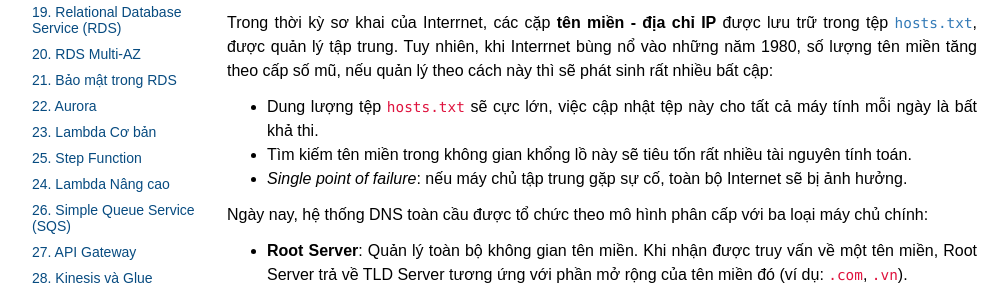
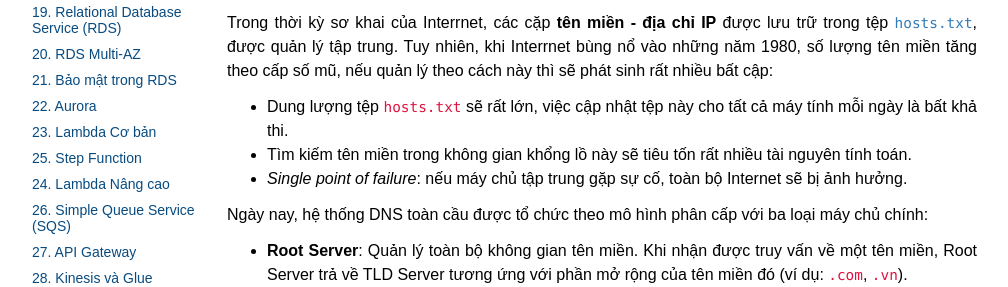
Before and after one commit to awscoban/awscoban.github.io, a Jekyll site: the page built from _posts/2026-02-14-route-53.md, in a window 1280 px wide and 900 px high, scrolled down 648 px. Shown: the part 162-449 px from the top of the window, without its empty margins (38-1046 px from the left). Built offline with Jekyll 4.4.1, drawn with Linux system fonts in a browser that asks for light colours; nearby versions of some CDN libraries; comment, search, counter and statistics services are not loaded.

Commit message:
chore: minor update

```diff
--- a/_posts/2026-02-14-route-53.md
+++ b/_posts/2026-02-14-route-53.md
@@ -40,7 +40,7 @@ Domain Name System (DNS) ra đời đề giải quyết vấn đề này, có th
 ### 1.1. Cấu trúc hệ thống DNS
 
 Trong thời kỳ sơ khai của Interrnet, các cặp **tên miền - địa chỉ IP** được lưu trữ trong tệp [`hosts.txt`](https://en.wikipedia.org/wiki/Hosts_(file)), được quản lý tập trung. Tuy nhiên, khi Interrnet bùng nổ vào những năm 1980, số lượng tên miền tăng theo cấp số mũ, nếu quản lý theo cách này thì sẽ phát sinh rất nhiều bất cập:
-- Dung lượng tệp `hosts.txt` sẽ cực lớn, việc cập nhật tệp này cho tất cả máy tính mỗi ngày là bất khả thi.
+- Dung lượng tệp `hosts.txt` sẽ rất lớn, việc cập nhật tệp này cho tất cả máy tính mỗi ngày là bất khả thi.
 - Tìm kiếm tên miền trong không gian khổng lồ này sẽ tiêu tốn rất nhiều tài nguyên tính toán.
 - *Single point of failure*: nếu máy chủ tập trung gặp sự cố, toàn bộ Internet sẽ bị ảnh hưởng.
 
```
